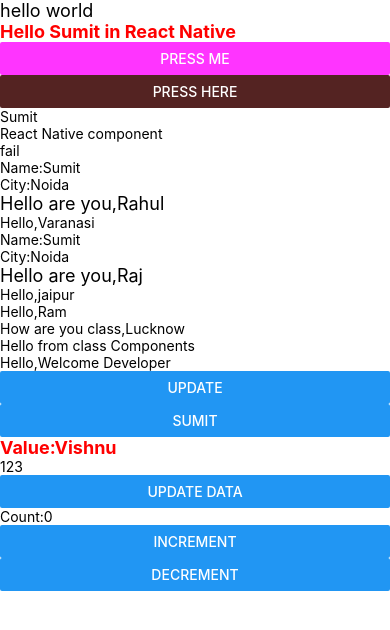
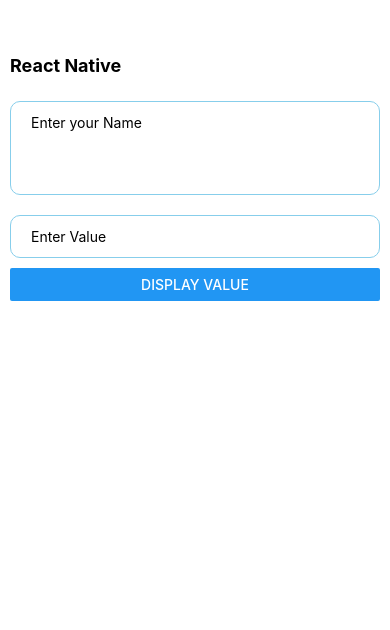
Before and after one commit to S121996/react-native, a React Native app: screen / in a window 390 px wide. Shown: the top 630 px of the page. Built offline with nearby package versions, Linux system fonts and the light colour scheme.

Commit message:
Change in seperat components

```diff
--- a/App.js
+++ b/App.js
@@ -1,115 +1,28 @@
-import React,{useState} from 'react';
-import {View, Text, Button, StyleSheet} from 'react-native';
-import UserInfo from './src/components/UserInfo';
-import ClassComponents from './src/components/ClassComponents';
-import 'react-native-gesture-handler';
-/*const UserInfo=()=>{
-  return(
-    <View>
-      <Text>Name:Sumit</Text>
-      <Text>City:Noida</Text>
+import React, { useState } from 'react';
+import { Text, View, StyleSheet } from 'react-native';
+import BasicsOne from './src/components/reactNativeBasics/BasicsOne';
+import TextInputComponent from './src/components/reactNativeBasics/TextInputComponent';
+
+const App = () => {
+
+  return (
+    <View style={{ paddingHorizontal: 10, paddingTop:40 }}>
+     <Text style={styles.text}>React Native</Text>
+
+    {/* <BasicsOne /> */}
+    <TextInputComponent />
+
     </View>
   )
-}*/
-/* const [value] =arr */
-/*const [value,setValue] = useState([]);*/
-
-
- const App = () => {
-  //it will return jsx
-  //p tag ==Text
-  const name = 'Sumit';
-
-  const [count,setCounter]=useState(0);
-const incrementValue =()=>{
-  setCounter(count+1)//0+1=1
-  setCounter(count+1)
-  setCounter(count+1)
-  setCounter(count+1)//0+1=1
 }
-
-const decrementValue =()=>{
-  //if (Counter==0)
-  //return}
-  if(count<=0)
-  return
-setCounter(count-1)
-}
-
-const [value,setValue] = useState('Vishnu');
-let numbers =123;
-const updateData=()=>{
-  setValue('Bhavesh')
-  numbers=400;
-}
-
-  const displayName = () => {
-    return 'React Native component';
-  };
-  const onPressHandler = () => {
-    console.log('presses completed');
-  };
-  const marks = 29;
-
-  const updateValue=(value)=>{
-    console.warn('hello',value)
-  }
-
-  return (
-    <View>
-      <Text style={{fontSize: 18}}>hello world </Text>
-      <Text style={styles.text}>Hello Sumit in React Native</Text>
-      <Button
-        title="Press Me"
-        color="#ff34ff"
-        onPress={onPressHandler}/>
-      <Button
-        title="Press here"
-        onPress={() => console.log('pressed again')}
-        color="#542322"
-      />
-      <Text>{name}</Text>
-      <Text>{displayName()}</Text>
-      <Text>{marks > 35 ? 'pass' : 'fail'}</Text>
-
-      <UserInfo name="Rahul" City="Varanasi" />
-      <UserInfo name="Raj" City="jaipur" />
-
-      <ClassComponents name="Ram" City="Lucknow" />
-
-      <Button title="Update"
-      onPress={()=>updateValue('World')}
-      />
-
-<Button title="Sumit"
-      onPress={()=>console.log('Sumit Bhargava')}
-      />
-
-
-<Text style= {styles.text} color ="00ff55">
-  Value:{value}
-</Text>
-<Text>{numbers}</Text>
-<Button title="update data"
-      onPress={updateData}
-      />
-<Text>Count:{count}</Text>
-<Button onPress={incrementValue} title='Increment'>
-
-</Button>
-<Button onPress={decrementValue} title='decrement'>
-
-</Button>
-    </View>
-  );
-};
 
 const styles = StyleSheet.create({
   text: {
     fontSize: 18,
     fontWeight: 'bold',
-    color: 'red',
-  },
-});
+    color: 'black',
+    marginVertical:15
+  }
+})
 
 export default App;
--- a/src/components/ClassComponents.js
+++ /dev/null
@@ -1,15 +0,0 @@
-import{View,Text} from 'react-native'
-import React from 'react';
-class ClassComponents extends React.Component{
-//props={name:'React native}
-    render(){
-        return(
-            <View>
-                <Text>Hello,{this.props.name}               </Text>
-                <Text>How are you class,{this.props.City}               </Text>
-                <Text>Hello from class Components</Text>
-                <Text>Hello,Welcome Developer</Text>
-            </View>
-        )
-    }
-} export default ClassComponents;
--- a/src/components/UserInfo.js
+++ /dev/null
@@ -1,14 +0,0 @@
-import{Text,View} from 'react-native'
-const UserInfo=(props)=>{
-    console.log(props)
-    return(
-        <View>
-            <Text >Name:Sumit</Text>
-            <Text >City:Noida</Text>
-            <Text style={{fontSize:18}}>Hello are you,{props.name}</Text>
-            <Text color="11ff66">Hello,{props.City}</Text>
-        </View>
-    )
-}
-
-export default UserInfo;
--- /dev/null
+++ b/src/components/class/ClassComponents.js
@@ -0,0 +1,16 @@
+
+import React from 'react';
+import {View, Text} from 'react-native'
+
+class ClassComponents extends React.Component {
+   //props = {name:'React Native'}
+    render(){
+        return (
+            <View>
+                <Text>Hello from { this.props.name } in class component</Text>
+            </View>
+        )
+    }
+}
+
+export default ClassComponents;
--- /dev/null
+++ b/src/components/class/UserInfo.js
@@ -0,0 +1,14 @@
+
+import {Text, View} from 'react-native'
+
+const UserInfo =(props)=>{
+    console.log(props) // 1. {name:'Rahul', city:'Delhi'} 2. {name:'Bhavesh', city:'Jaipur'}, 3. {}
+    return (
+        <View>
+        <Text style={{fontSize:18}}>Name: {props.name}</Text>
+        <Text style={{fontSize:18}}>City: {props.city}</Text>
+        </View>
+    )
+}
+
+export default UserInfo;
--- /dev/null
+++ b/src/components/reactNativeBasics/BasicsOne.js
@@ -0,0 +1,53 @@
+
+import { View, Text, StyleSheet, Button } from 'react-native'
+import React from 'react'
+import UserInfo from '../class/UserInfo';
+import ClassComponents from '../class/ClassComponents';
+
+const BasicsOne = () => {
+     //it will return jsx
+  //p tag - Text--
+
+  const numbers = 123;
+  const name = 'Sumit';
+  const displayName = () => {
+    return 'React Native component'
+  }
+  const marks = 28;
+  const onPressHandler = () => {
+    console.log('pressed')
+  }
+  return (
+    <View>
+       <Text style={{ fontSize: 18 }}>Hello World</Text>
+      <Text style={styles.text}>Hello from React Native</Text>
+
+      <Button
+        title='Press here'
+        onPress={onPressHandler}
+      />
+      <Button
+        title='update'
+        onPress={() => updateValue('World')}
+      />
+
+      <Text>{name}</Text>
+      <Text>{displayName()}</Text>
+      <Text>{marks > 35 ? 'pass' : 'fail'}</Text>
+
+      <UserInfo name='Rahul' city='Delhi' />
+      <UserInfo name='Bhavesh' city='jaipur' />
+      <UserInfo name='Sumit' city='Noida' />
+
+      <ClassComponents name='React Native' />
+    </View>
+  )
+}
+const styles = StyleSheet.create({
+    text: {
+      fontSize: 18,
+      fontWeight: 'bold',
+      color: 'black',
+    }
+  })
+export default BasicsOne
--- /dev/null
+++ b/src/components/reactNativeBasics/TextInputComponent.js
@@ -0,0 +1,52 @@
+import { useState } from "react";
+import { View, TextInput, StyleSheet, Text, Button } from "react-native";
+
+const TextInputComponent = () =>{
+    const [text ,setText] = useState('');
+    const [value, setValue] = useState('');
+    const [data, setData] = useState('');
+    const displayValue = () =>{
+     setData(value)
+    }
+    return(
+     <View>
+        <TextInput
+         placeholder="Enter your Name"
+         style={styles.textInput}
+         multiline
+         numberOfLines={4}
+         textAlignVertical="top"
+         editable
+        //  dfd
+        value={text}
+        onChangeText={text=>setText(text)}
+        />
+
+        <TextInput
+         placeholder="Enter Value"
+        //  value={value}
+         onChangeText={text=>setValue(text)}
+         style={styles.textInput}
+        />
+        {/* <Text>{value}</Text> */}
+        <Text>{data}</Text>
+        <Button
+         title='display Value'
+         onPress={displayValue}
+        />
+     </View>
+    )
+}
+
+export default TextInputComponent;
+
+const styles = StyleSheet.create({
+    textInput:{
+        borderWidth:1,
+        borderColor:'skyblue',
+        marginVertical:10,
+        paddingVertical:12,
+        paddingHorizontal:20,
+        borderRadius:10,
+    }
+})
```
Also changed, not shown: src/components/class/UseStateComponents.js (added, +61 -0 lines).
